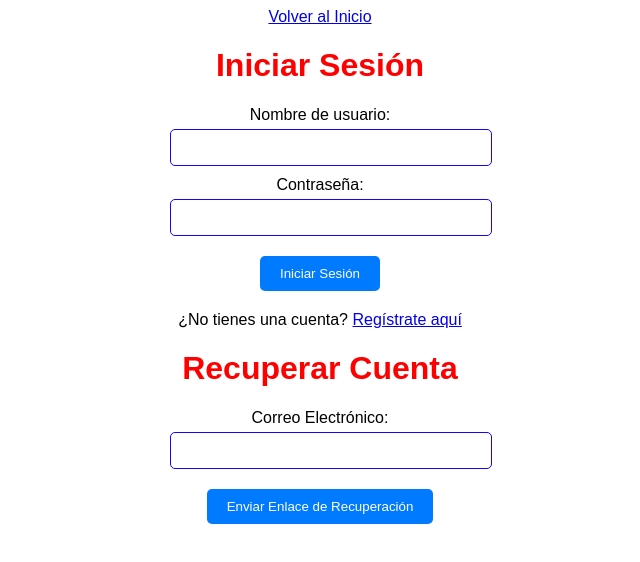
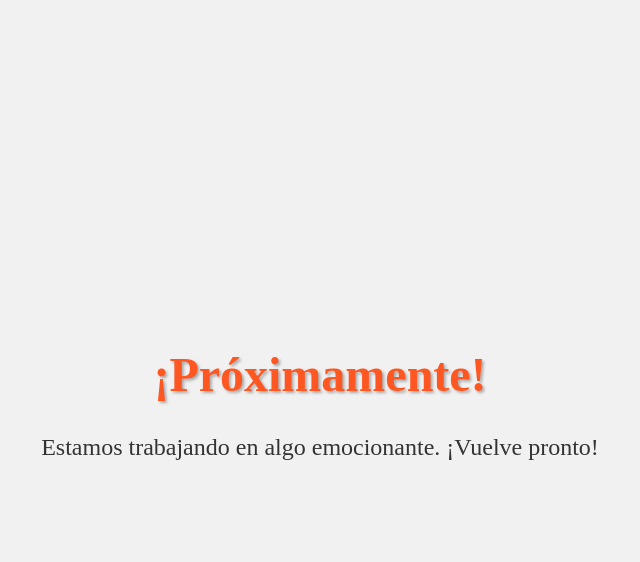
Before and after one commit to root682/root682.github.io, a plain HTML site: page login.html in a window 1280 px wide. Shown: the whole page, without its empty margins (320-960 px from the left). Drawn offline with Linux system fonts and the light colour scheme.

Commit message:
Update login.html

```diff
--- a/login.html
+++ b/login.html
@@ -1,114 +1,54 @@
 <!DOCTYPE html>
-<html>
+<html lang="es">
 <head>
-    <a href="index.html">Volver al Inicio</a>
-  </body>
- </html>
-
-<!DOCTYPE html>
-<html>
-<head>
-    <title>Iniciar Sesión</title>
+    <meta charset="UTF-8">
+    <meta name="viewport" content="width=device-width, initial-scale=1.0">
+    <title>Próximamente</title>
     <style>
         body {
-            font-family: Arial, sans-serif;
+            background-color: #f1f1f1;
+            display: flex;
+            justify-content: center;
+            align-items: center;
+            height: 100vh;
+            margin: 0;
+        }
+
+        .container {
             text-align: center;
         }
+
         h1 {
-            color: #ff0000;
+            font-size: 3rem;
+            color: #ff5722;
+            text-shadow: 2px 2px 3px rgba(0, 0, 0, 0.3);
         }
-        form {
-            width: 300px;
-            margin: 0 auto;
+
+        p {
+            font-size: 1.5rem;
+            color: #333;
         }
-        label {
-            display: block;
-            margin-top: 10px;
+
+        a {
+            text-decoration: none;
+            background-color: #ff5722;
+            color: white;
+            padding: 10px 20px;
+            border-radius: 5px;
+            font-weight: bold;
+            font-size: 1.2rem;
+            transition: background-color 0.3s;
         }
-        input {
-            width: 100%;
-            padding: 10px;
-            margin-top: 5px;
-            border: 1px solid #1900ff;
-            border-radius: 5px;
-        }
-        button {
-            display: block;
-            margin: 20px auto;
-            padding: 10px 20px;
-            background-color: #007BFF;
-            color: #ffffff;
-            border: none;
-            border-radius: 5px;
-            cursor: pointer;
-        }
-        button:hover {
-            background-color: #0056b3;
+
+        a:hover {
+            background-color: #e64a19;
         }
     </style>
 </head>
 <body>
-    <h1>Iniciar Sesión</h1>
-    <form id="loginForm">
-        <label for="username">Nombre de usuario:</label>
-        <input type="text" id="username" required>
-        <br>
-        <label for="password">Contraseña:</label>
-        <input type="password" id="password" required>
-        <br>
-        <button type="submit">Iniciar Sesión</button>
-    </form>
-
-    <p>¿No tienes una cuenta? <a href="Register.html">Regístrate aquí</a></p>
-
-    <script>
-        document.getElementById("loginForm").addEventListener("submit", function(event) {
-            event.preventDefault();
-            const username = document.getElementById("username").value;
-            const password = document.getElementById("password").value;
-
-        });
-    </script>
+    <div class="container">
+        <h1>¡Próximamente!</h1>
+        <p>Estamos trabajando en algo emocionante. ¡Vuelve pronto!</p>
+    </div>
 </body>
 </html>
-
-       <html>
-      <head>
-    <title>Recuperar Cuenta</title>
-    <style>
-
-    </style>
-</head>
-<body>
-    <h1>Recuperar Cuenta</h1>
-    <form id="recoverForm">
-        <label for="email">Correo Electrónico:</label>
-        <input type="email" id="email" required>
-        <p id="mensajeRecuperacion" class="error"></p>
-        <button type="button" onclick="enviarEnlaceRecuperacion()">Enviar Enlace de Recuperación</button>
-    </form>
-
-    <script>
-        function enviarEnlaceRecuperacion() {
-            const email = document.getElementById("email").value;
-            const mensajeRecuperacion = document.getElementById("mensajeRecuperacion");
-
-            // Validar el correo electrónico (puedes agregar una validación más robusta)
-            if (!email || !email.includes('@')) {
-                mensajeRecuperacion.textContent = "Correo electrónico no válido";
-                return;
-            }
-
-            // Aquí deberías agregar la lógica para verificar si el correo electrónico existe en tu sistema y, si es así, generar y enviar un enlace de recuperación.
-
-            // Simulación de éxito
-            mensajeRecuperacion.textContent = "Se ha enviado un enlace de recuperación a su correo electrónico";
-
-            // Redirige al usuario a la página de inicio de sesión después de un breve retraso
-            setTimeout(function() {
-                window.location.href = 'iniciar_sesion.html';
-            }, 3000);
-        }
-    </script>
-</body>
-</html>
```
